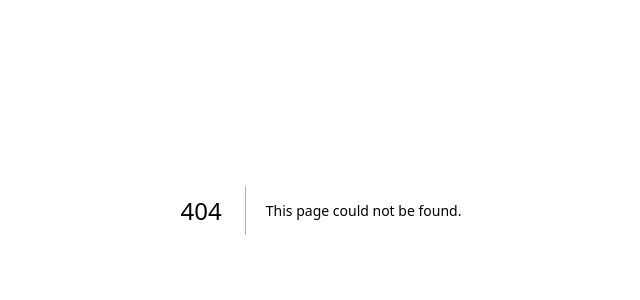
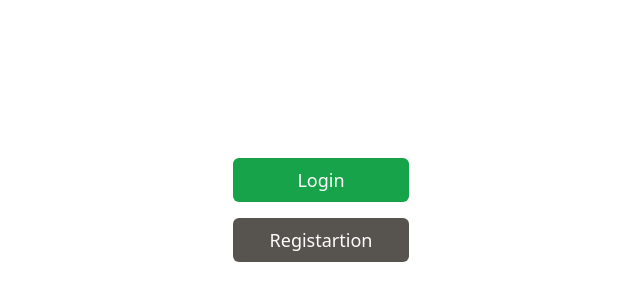
Before and after one commit to askakps/music-app, a Next.js app: page /auth in a window 1280 px wide. Before the commit this address had no page. Shown: the part 190-490 px from the top of the page, without its empty margins (319-959 px from the left). Built offline with nearby package versions, Linux system fonts and the light colour scheme.

Commit message:
new pages

```diff
--- /dev/null
+++ b/app/auth/authorization/page.tsx
@@ -0,0 +1,14 @@
+import AuthButton from "@/app/components/Button"
+export default function AuthPage(){
+    return (
+        <div className="flex flex-col items-center justify-center h-full">
+            <h1 className="text-6xl mb-7">Авторизация</h1>
+            <form action="POST" className="flex flex-col gap-4 w-96">
+                <input className="p-2 mb-2 text-sm font-medium text-gray-900  border-2 border-black" type="number" placeholder="Номер телефона" />
+                <input className="p-2 mb-2 text-sm font-medium text-gray-900  border-2 border-black" type="password" placeholder="Пароль" />
+                <AuthButton styles="font-sans font-medium text-white hover:bg-violet-500 bg-violet-600 p-2 w-full my-2 rounded-md text-lg"
+                    title="Авторизоваться"/>
+            </form>
+        </div>
+    )
+}
--- /dev/null
+++ b/app/auth/layout.tsx
@@ -0,0 +1,14 @@
+export default function AuthLayout({
+    children, // will be a page or nested layout
+  }: {
+    children: React.ReactNode
+  }) {
+    return (
+      <section className="w-screen h-screen">
+        <div className="max-w-7xl w-full mx-auto h-full">
+            {children}
+        </div>
+        {/* Include shared UI here e.g. a header or sidebar */}
+      </section>
+    )
+  }
--- /dev/null
+++ b/app/auth/page.tsx
@@ -0,0 +1,23 @@
+"use client";
+import { useRouter } from 'next/navigation'
+import AuthButton from "../components/Button";
+export default function Register(){
+    const router = useRouter()
+    const goToPage = (page: string) => {
+        router.push(`auth/${page}`)
+    }
+    return (
+        <div className="flex flex-col items-center justify-center h-full">
+            <div className="w-44">
+                <AuthButton
+                    styles="font-sans text-white bg-green-600 p-2 w-full my-2 rounded-md text-lg"
+                    title="Login"
+                    clickHandler = { () => goToPage('registration') } />
+                <AuthButton
+                    styles="font-sans text-white bg-stone-600 p-2 w-full my-2 rounded-md text-lg"
+                    title="Registartion"
+                    clickHandler = { () =>  goToPage('registration')}/>
+            </div>
+        </div>
+    )
+}
--- /dev/null
+++ b/app/auth/registration/page.tsx
@@ -0,0 +1,15 @@
+import AuthButton from "@/app/components/Button"
+export default function RegistrationPage(){
+    return (
+        <div className="flex flex-col items-center justify-center h-full">
+            <h1 className="text-6xl mb-7">Регистрация</h1>
+            <form action="POST" className="flex flex-col gap-4 w-96">
+                <input className="p-2 mb-2 text-sm font-medium text-gray-900  border-2 border-black" type="text" placeholder="Имя" />
+                <input className="p-2 mb-2 text-sm font-medium text-gray-900  border-2 border-black" type="" placeholder="Номер телефона" />
+                <input className="p-2 mb-2 text-sm font-medium text-gray-900  border-2 border-black" type="email" placeholder="Почта" />
+                <AuthButton styles="font-sans font-medium text-white hover:bg-violet-500 bg-violet-600 p-2 w-full my-2 rounded-md text-lg"
+                    title="Зарегистрироваться"/>
+            </form>
+        </div>
+    )
+}
--- /dev/null
+++ b/app/components/Button.tsx
@@ -0,0 +1,11 @@
+interface IButtonProps {
+    title: string;
+    styles: string
+    clickHandler? : () => void
+}
+
+export default function AuthButton(props : IButtonProps){
+    return (
+        <button onClick={props.clickHandler} className={props.styles}>{props.title}</button>
+    )
+}
--- a/app/globals.css
+++ b/app/globals.css
@@ -23,5 +23,5 @@
 
 body {
   height: 100%;
-  color: rgb(var(--foreground-rgb));
+  color: #000;
 }
--- /dev/null
+++ b/app/search/layout.tsx
@@ -0,0 +1,11 @@
+export default function SearchLayout({
+    children,
+  }: {
+    children: React.ReactNode
+  }) {
+    return (
+      <section className="w-screen h-screen bg-gray-800 py-8">
+            {children}
+      </section>
+    )
+  }
--- /dev/null
+++ b/app/search/page.tsx
@@ -0,0 +1,11 @@
+export default function searchPage(){
+    return (
+            <div className="seach-header flex flex-col align-center justify-center">
+                <h1 className="text-white text-6xl mb-8 text-center">Поиск Музыки</h1>
+                <div className="flex align-center justify-center w-full gap-5">
+                    <input className="py-1 px-2 text-sm font-medium text-gray-900  border-2 border-black w-80" type="text" placeholder="Поиск" />
+                    <button className="font-sans text-white bg-green-600 p-2 rounded-md text-lg w-40 hover:bg-green-500 ">Поиск</button>
+                </div>
+            </div>
+    )
+}
```
